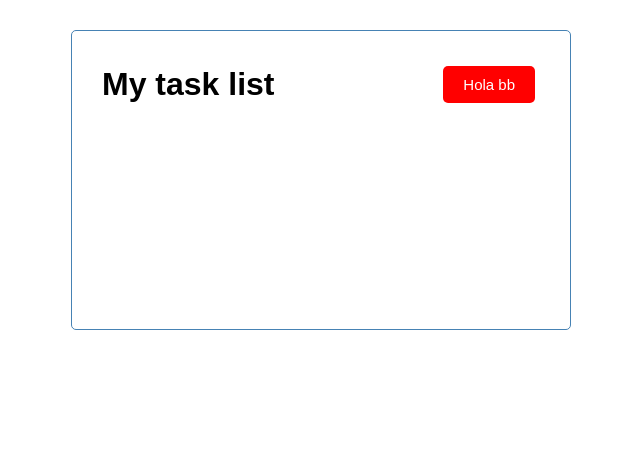
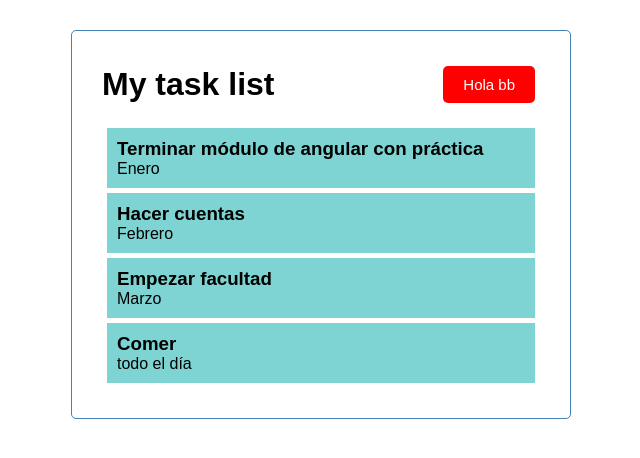
Before and after one commit to nicoenred/task-list, an Angular app: page / in a window 1280 px wide. Shown: the top 458 px of the page, without its empty margins (319-959 px from the left). Built offline with nearby package versions, Linux system fonts and the light colour scheme.

Commit message:
ya tenemo la lista de tareas

```diff
--- a/src/app/app.component.html
+++ b/src/app/app.component.html
@@ -3,4 +3,5 @@
 
 <div class="container">
   <app-header></app-header>
+  <app-task></app-task>
 </div>
--- a/src/app/app.module.ts
+++ b/src/app/app.module.ts
@@ -4,12 +4,16 @@
 import { AppComponent } from './app.component';
 import { HeaderComponent } from './components/header/header.component';
 import { ButtonComponent } from './components/button/button.component';
+import { TaskComponent } from './components/task/task.component';
+import { TaskItemComponent } from './components/task-item/task-item.component';
 
 @NgModule({
   declarations: [
     AppComponent,
     HeaderComponent,
-    ButtonComponent
+    ButtonComponent,
+    TaskComponent,
+    TaskItemComponent
   ],
   imports: [
     BrowserModule
--- /dev/null
+++ b/src/app/components/task-item/task-item.component.css
@@ -0,0 +1,16 @@
+.task {
+  background-color: rgb(126, 211, 211);
+  margin: 5px;
+  padding: 10px;
+  cursor: pointer;
+}
+
+.task.reminder {
+  border-left: 5px solid green;
+}
+
+.task h3 {
+  display: flex;
+  align-items: center;
+  justify-content: space-between;
+}
--- /dev/null
+++ b/src/app/components/task-item/task-item.component.html
@@ -0,0 +1,4 @@
+<div class="task">
+    <h3>{{task.text}}</h3>
+    <p>{{task.day}}</p>
+</div>
--- /dev/null
+++ b/src/app/components/task-item/task-item.component.ts
@@ -0,0 +1,18 @@
+import { Component, OnInit, Input } from '@angular/core';
+import { Task } from 'src/app/Task';
+import { TASKS } from 'src/app/mock-task';
+
+@Component({
+  selector: 'app-task-item',
+  templateUrl: './task-item.component.html',
+  styleUrls: ['./task-item.component.css']
+})
+export class TaskItemComponent implements OnInit {
+  @Input() task: Task = TASKS[2]
+
+  constructor() { }
+
+  ngOnInit(): void {
+  }
+
+}
--- /dev/null
+++ b/src/app/components/task/task.component.html
@@ -0,0 +1,8 @@
+<app-task-item
+    *ngFor="let task of tasks"
+    [task] = "task"
+>
+
+
+
+</app-task-item>
--- /dev/null
+++ b/src/app/components/task/task.component.ts
@@ -0,0 +1,19 @@
+import { Component, OnInit } from '@angular/core';
+import {Task} from '../../Task';
+import { TASKS } from 'src/app/mock-task';
+
+@Component({
+  selector: 'app-task',
+  templateUrl: './task.component.html',
+  styleUrls: ['./task.component.css']
+})
+export class TaskComponent implements OnInit {
+
+  tasks: Task[] = TASKS;
+
+  constructor() { }
+
+  ngOnInit(): void {
+  }
+
+}
--- a/src/app/mock-task.ts
+++ b/src/app/mock-task.ts
@@ -1,7 +1,7 @@
 /* Esto es una simulación de tarea para que funcione la app*/
 
 import {Task} from "./Task"
-export const TASK: Task[] = [
+export const TASKS: Task[] = [
     {
     id: 1,
     text : "Terminar módulo de angular con práctica",
```
Also changed, not shown: src/app/components/task/task.component.css (added), 1 other file (tests, documents, lock files or other folders).
